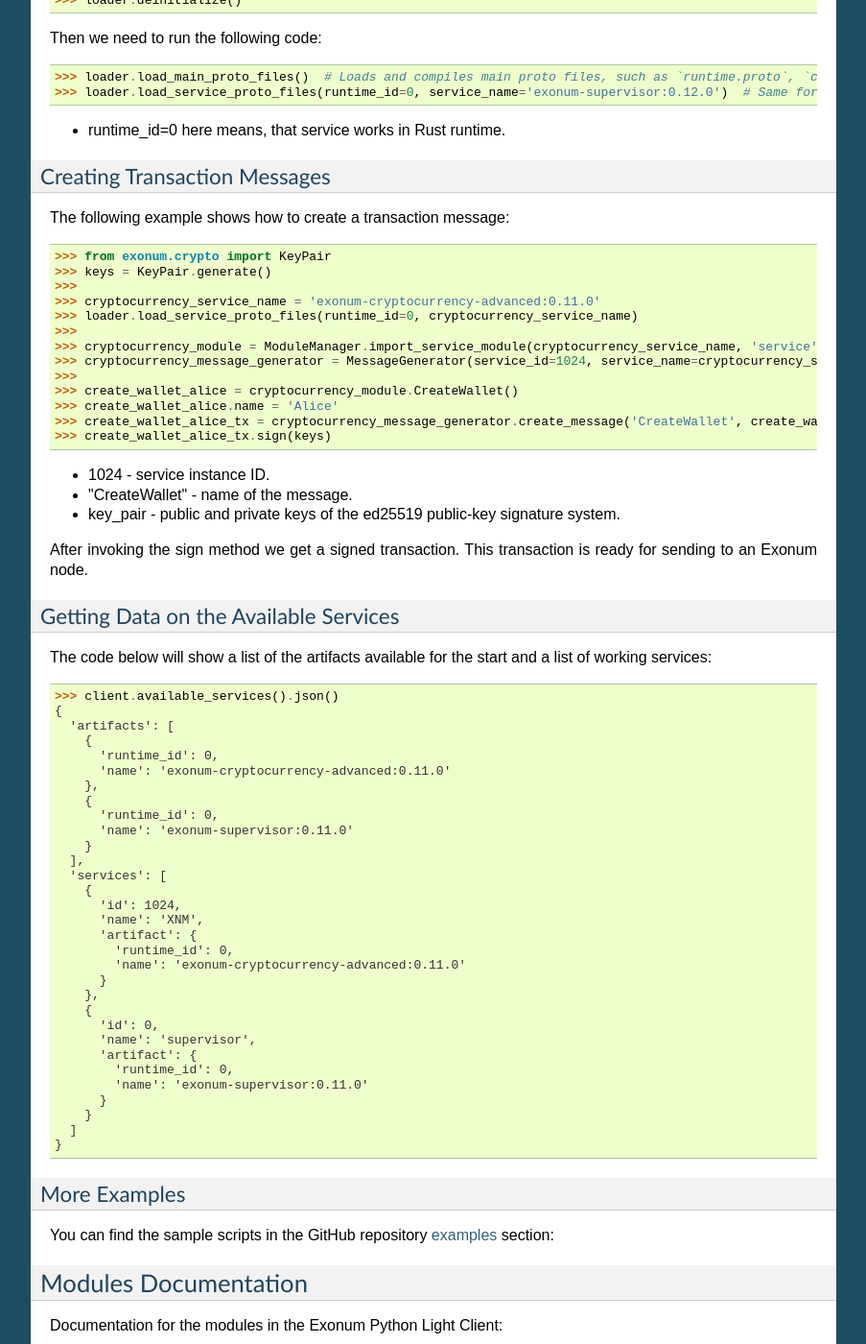
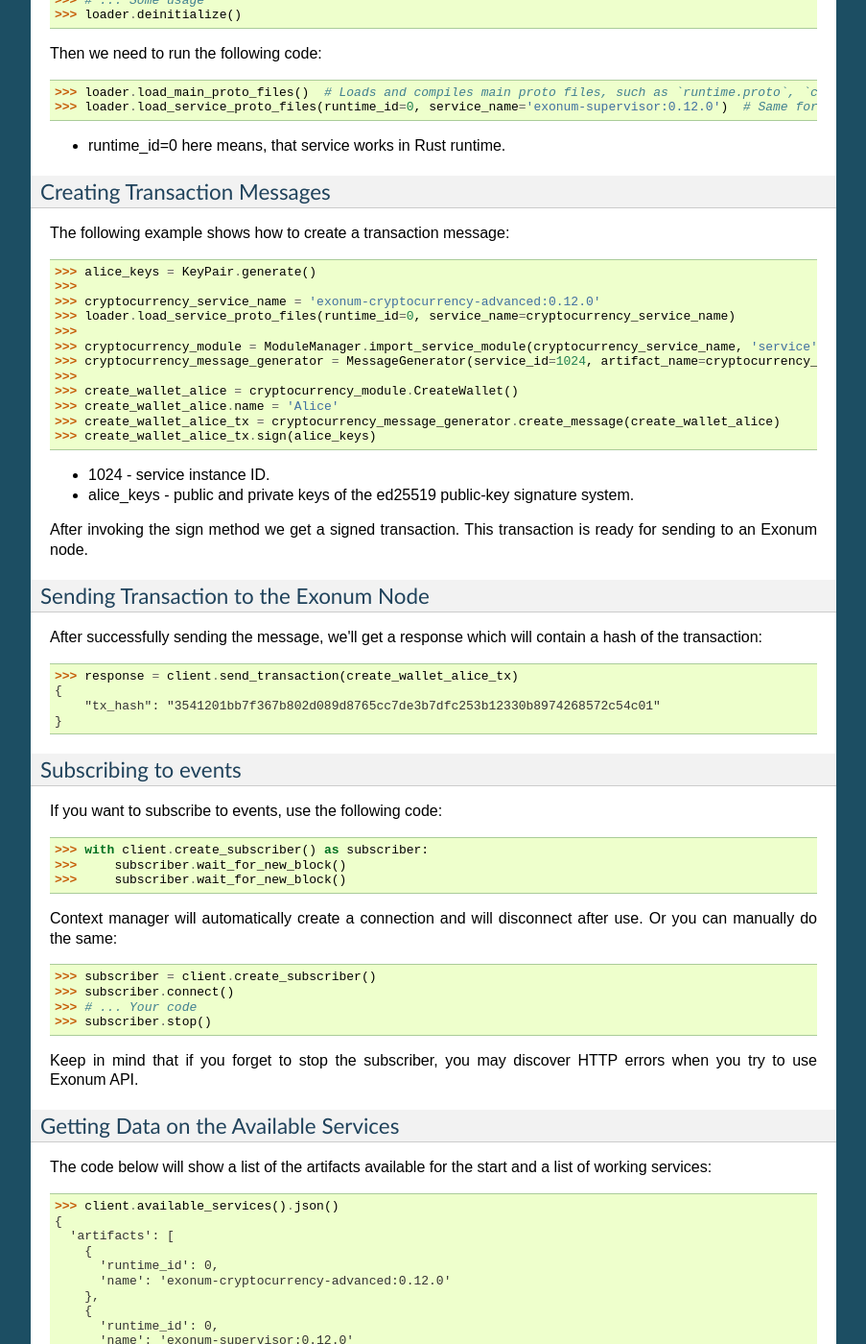
Before and after one commit to exonum/exonum-python-client, a Sphinx documentation site: the page built from docs/index.rst, in a window 1280 px wide and 1400 px high, scrolled down 1240 px. Shown: the whole window at 96% size, without its empty margins (198-1101 px from the left). Built offline with Sphinx 7.4.7, drawn with Linux system fonts in a browser that asks for light colours; some of the changed text lies outside the part shown.

```diff
--- a/docs/index.rst
+++ b/docs/index.rst
@@ -47,14 +47,15 @@ First of all, we need to install our client library:
 
 ::
 
-    git clone git@github.com:exonum/python-client.git
-    pip3 install -e python-client
+    git clone git@github.com:exonum/exonum-python-client.git
+    pip3 install -e exonum-python-client
 
 ----------------------------
 Exonum Client Initialization
 ----------------------------
 
->>> from exonum import ExonumClient, MessageGenerator, ModuleManager, gen_keypair
+>>> from exonum_client import ExonumClient, ModuleManager, MessageGenerator
+>>> from exonum_client.crypto import KeyPair
 >>> client = ExonumClient(hostname="localhost", public_api_port=8080, private_api_port=8081, ssl=False)
 
 
@@ -89,26 +90,57 @@ Creating Transaction Messages
 
 The following example shows how to create a transaction message:
 
->>> from exonum.crypto import KeyPair
->>> keys = KeyPair.generate()
+>>> alice_keys = KeyPair.generate()
 >>>
->>> cryptocurrency_service_name = 'exonum-cryptocurrency-advanced:0.11.0'
->>> loader.load_service_proto_files(runtime_id=0, cryptocurrency_service_name)
+>>> cryptocurrency_service_name = 'exonum-cryptocurrency-advanced:0.12.0'
+>>> loader.load_service_proto_files(runtime_id=0, service_name=cryptocurrency_service_name)
 >>>
 >>> cryptocurrency_module = ModuleManager.import_service_module(cryptocurrency_service_name, 'service')
->>> cryptocurrency_message_generator = MessageGenerator(service_id=1024, service_name=cryptocurrency_service_name)
+>>> cryptocurrency_message_generator = MessageGenerator(service_id=1024, artifact_name=cryptocurrency_service_name)
 >>>
 >>> create_wallet_alice = cryptocurrency_module.CreateWallet()
 >>> create_wallet_alice.name = 'Alice'
->>> create_wallet_alice_tx = cryptocurrency_message_generator.create_message('CreateWallet', create_wallet_alice)
->>> create_wallet_alice_tx.sign(keys)
+>>> create_wallet_alice_tx = cryptocurrency_message_generator.create_message(create_wallet_alice)
+>>> create_wallet_alice_tx.sign(alice_keys)
 
 - 1024 - service instance ID.
-- "CreateWallet" - name of the message.
-- key_pair - public and private keys of the ed25519 public-key signature system.
+- alice_keys - public and private keys of the ed25519 public-key signature system.
 
 After invoking the sign method we get a signed transaction.
 This transaction is ready for sending to an Exonum node.
+
+--------------------------------------
+Sending Transaction to the Exonum Node
+--------------------------------------
+
+After successfully sending the message, we'll get a response which will
+contain a hash of the transaction:
+
+>>> response = client.send_transaction(create_wallet_alice_tx)
+{
+    "tx_hash": "3541201bb7f367b802d089d8765cc7de3b7dfc253b12330b8974268572c54c01"
+}
+
+---------------------
+Subscribing to events
+---------------------
+
+If you want to subscribe to events, use the following code:
+
+>>> with client.create_subscriber() as subscriber:
+>>>     subscriber.wait_for_new_block()
+>>>     subscriber.wait_for_new_block()
+
+Context manager will automatically create a connection and will disconnect after use.
+Or you can manually do the same:
+
+>>> subscriber = client.create_subscriber()
+>>> subscriber.connect()
+>>> # ... Your code
+>>> subscriber.stop()
+
+Keep in mind that if you forget to stop the subscriber, you may discover HTTP
+errors when you try to use Exonum API.
 
 --------------------------------------
 Getting Data on the Available Services
@@ -122,11 +154,11 @@ list of working services:
   'artifacts': [
     {
       'runtime_id': 0,
-      'name': 'exonum-cryptocurrency-advanced:0.11.0'
+      'name': 'exonum-cryptocurrency-advanced:0.12.0'
     },
     {
       'runtime_id': 0,
-      'name': 'exonum-supervisor:0.11.0'
+      'name': 'exonum-supervisor:0.12.0'
     }
   ],
   'services': [
@@ -135,7 +167,7 @@ list of working services:
       'name': 'XNM',
       'artifact': {
         'runtime_id': 0,
-        'name': 'exonum-cryptocurrency-advanced:0.11.0'
+        'name': 'exonum-cryptocurrency-advanced:0.12.0'
       }
     },
     {
@@ -143,7 +175,7 @@ list of working services:
       'name': 'supervisor',
       'artifact': {
         'runtime_id': 0,
-        'name': 'exonum-supervisor:0.11.0'
+        'name': 'exonum-supervisor:0.12.0'
       }
     }
   ]
```
Also changed, not shown: PROOF.md (renamed from PROOF.MD, +9 -9 lines), README.md (+60 -62 lines).
